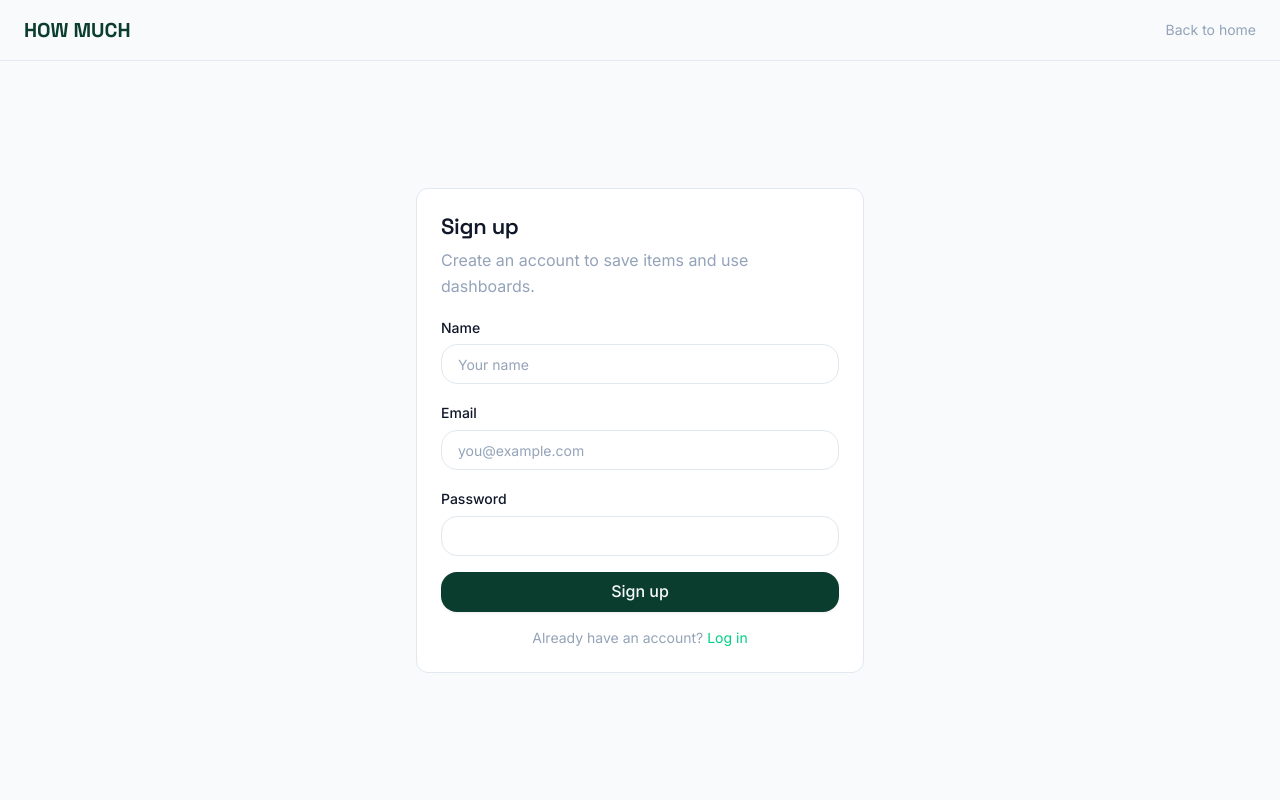
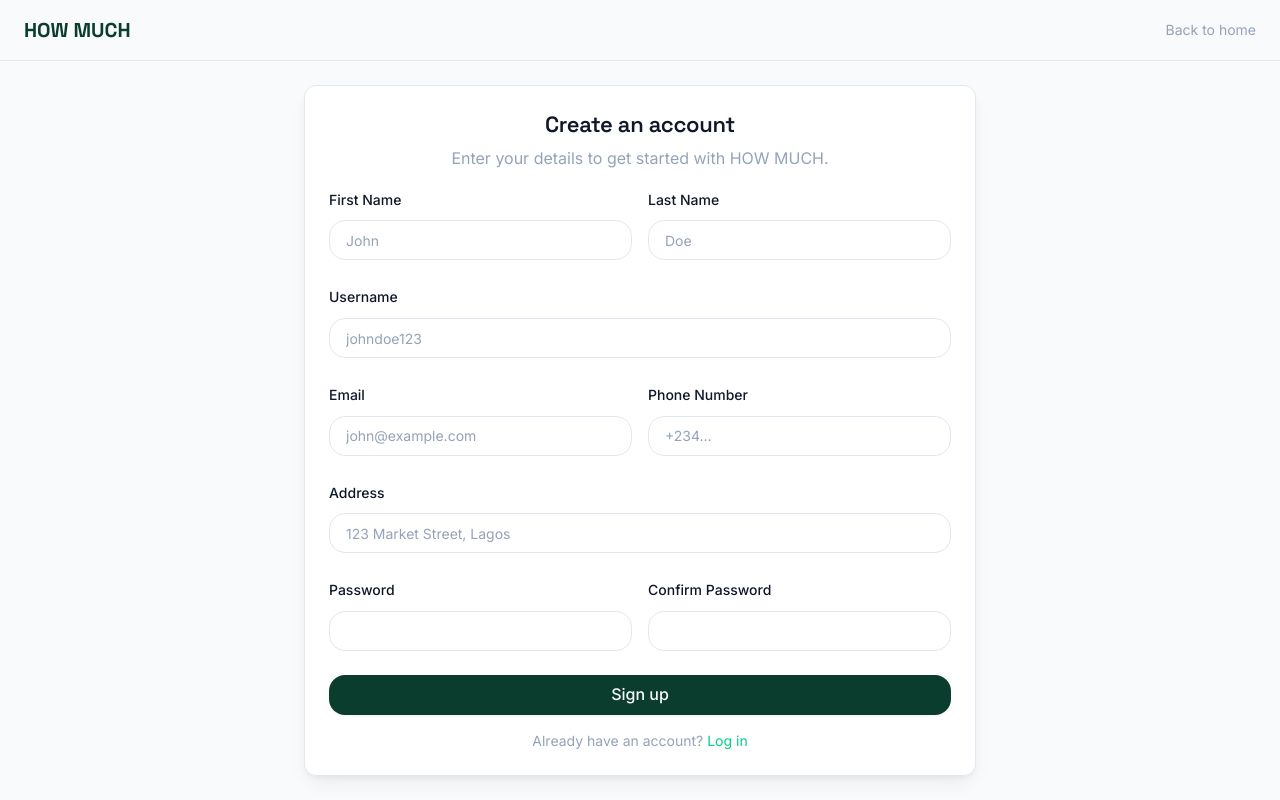
Before and after one commit to Easysoul1/HOW-MUCH, a Next.js app in the folder client/: page /signup in a window 1280 px wide. Built offline with nearby package versions, Linux system fonts and the light colour scheme.

Commit message:
feat: implement initial signup page and marketing landing page.

```diff
--- a/client/app/(auth)/signup/page.tsx
+++ b/client/app/(auth)/signup/page.tsx
@@ -8,15 +8,46 @@ import { Card, CardContent, CardDescription, CardHeader, CardTitle } from "@/com
 import { Button } from "@/components/ui/button";
 import { Input } from "@/components/ui/input";
 import { Label } from "@/components/ui/label";
+import { Loader2 } from "lucide-react";
 
 export default function SignupPage() {
   const router = useRouter();
-  const [name, setName] = useState("");
-  const [email, setEmail] = useState("");
-  const [password, setPassword] = useState("");
+  const [isLoading, setIsLoading] = useState(false);
 
-  const handleSubmit = (e: React.FormEvent) => {
+  const [formData, setFormData] = useState({
+    firstName: "",
+    lastName: "",
+    username: "",
+    email: "",
+    phone: "",
+    address: "",
+    password: "",
+    confirmPassword: "",
+  });
+
+  const [error, setError] = useState("");
+
+  const handleChange = (e: React.ChangeEvent<HTMLInputElement>) => {
+    const { id, value } = e.target;
+    setFormData((prev) => ({ ...prev, [id]: value }));
+  };
+
+  const handleSubmit = async (e: React.FormEvent) => {
     e.preventDefault();
+    setIsLoading(true);
+    setError("");
+
+    if (formData.password !== formData.confirmPassword) {
+      setError("Passwords do not match");
+      setIsLoading(false);
+      return;
+    }
+
+    // Mock API call
+    await new Promise((resolve) => setTimeout(resolve, 1000));
+    console.log("Signup data:", formData);
+
+    // Proceed to dashboard
     router.push("/dashboard");
   };
 
@@ -24,55 +55,126 @@ export default function SignupPage() {
     <motion.div
       initial={{ opacity: 0, y: 10 }}
       animate={{ opacity: 1, y: 0 }}
-      className="w-full max-w-md"
+      className="w-full max-w-2xl"
     >
-      <Card>
-        <CardHeader>
-          <CardTitle>Sign up</CardTitle>
-          <CardDescription>Create an account to save items and use dashboards.</CardDescription>
+      <Card className="border-light-border shadow-depth-2 dark:border-dark-border dark:bg-dark-panel">
+        <CardHeader className="text-center">
+          <CardTitle className="text-2xl">Create an account</CardTitle>
+          <CardDescription>Enter your details to get started with HOW MUCH.</CardDescription>
         </CardHeader>
         <CardContent>
-          <form onSubmit={handleSubmit} className="space-y-4">
-            <div>
-              <Label htmlFor="name">Name</Label>
+          <form onSubmit={handleSubmit} className="space-y-6">
+            <div className="grid gap-4 md:grid-cols-2">
+              <div className="space-y-2">
+                <Label htmlFor="firstName">First Name</Label>
                 <Input
-                id="name"
-                type="text"
-                placeholder="Your name"
-                value={name}
-                onChange={(e) => setName(e.target.value)}
-                className="mt-1"
+                  id="firstName"
+                  placeholder="John"
                   required
+                  value={formData.firstName}
+                  onChange={handleChange}
                 />
               </div>
-            <div>
+              <div className="space-y-2">
+                <Label htmlFor="lastName">Last Name</Label>
+                <Input
+                  id="lastName"
+                  placeholder="Doe"
+                  required
+                  value={formData.lastName}
+                  onChange={handleChange}
+                />
+              </div>
+            </div>
+
+            <div className="space-y-2">
+              <Label htmlFor="username">Username</Label>
+              <Input
+                id="username"
+                placeholder="johndoe123"
+                required
+                value={formData.username}
+                onChange={handleChange}
+              />
+            </div>
+
+            <div className="grid gap-4 md:grid-cols-2">
+              <div className="space-y-2">
                 <Label htmlFor="email">Email</Label>
                 <Input
                   id="email"
                   type="email"
-                placeholder="you@example.com"
-                value={email}
-                onChange={(e) => setEmail(e.target.value)}
-                className="mt-1"
+                  placeholder="john@example.com"
                   required
+                  value={formData.email}
+                  onChange={handleChange}
                 />
               </div>
-            <div>
+              <div className="space-y-2">
+                <Label htmlFor="phone">Phone Number</Label>
+                <Input
+                  id="phone"
+                  type="tel"
+                  placeholder="+234..."
+                  required
+                  value={formData.phone}
+                  onChange={handleChange}
+                />
+              </div>
+            </div>
+
+            <div className="space-y-2">
+              <Label htmlFor="address">Address</Label>
+              <Input
+                id="address"
+                placeholder="123 Market Street, Lagos"
+                required
+                value={formData.address}
+                onChange={handleChange}
+              />
+            </div>
+
+            <div className="grid gap-4 md:grid-cols-2">
+              <div className="space-y-2">
                 <Label htmlFor="password">Password</Label>
                 <Input
                   id="password"
                   type="password"
-                value={password}
-                onChange={(e) => setPassword(e.target.value)}
-                className="mt-1"
                   required
+                  value={formData.password}
+                  onChange={handleChange}
                 />
               </div>
-            <Button type="submit" className="w-full">Sign up</Button>
+              <div className="space-y-2">
+                <Label htmlFor="confirmPassword">Confirm Password</Label>
+                <Input
+                  id="confirmPassword"
+                  type="password"
+                  required
+                  value={formData.confirmPassword}
+                  onChange={handleChange}
+                />
+              </div>
+            </div>
+
+            {error && <p className="text-sm text-red-500 text-center">{error}</p>}
+
+            <Button type="submit" className="w-full" disabled={isLoading}>
+              {isLoading ? (
+                <>
+                  <Loader2 className="mr-2 h-4 w-4 animate-spin" />
+                  Creating account...
+                </>
+              ) : (
+                "Sign up"
+              )}
+            </Button>
           </form>
           <p className="mt-4 text-center text-sm text-muted-foreground">
             Already have an account?{" "}
-            <Link href="/login" className="text-accent hover:underline">Log in</Link>
+            <Link href="/login" className="text-accent hover:underline">
+              Log in
+            </Link>
           </p>
         </CardContent>
       </Card>
--- a/client/app/(marketing)/page.tsx
+++ b/client/app/(marketing)/page.tsx
@@ -59,7 +59,7 @@ export default function LandingPage() {
             priority
             className="object-cover opacity-100 dark:opacity-90"
           />
-          <div className="absolute inset-0 bg-gradient-hero dark:bg-gradient-hero-dark" />
+          <div className="absolute inset-0 bg-gradient-hero dark:bg-gradient-hero-dark opacity-20" />
           <div className="absolute inset-0 bg-[radial-gradient(ellipse_80%_50%_at_50%_-20%,rgba(0,208,132,0.06),transparent)] dark:bg-[radial-gradient(ellipse_80%_50%_at_50%_-20%,rgba(0,208,132,0.08),transparent)]" />
         </div>
         <div className="container relative z-10 flex min-h-[85vh] flex-col justify-center">
```
Lines whose indentation alone changed are shown as unchanged.
